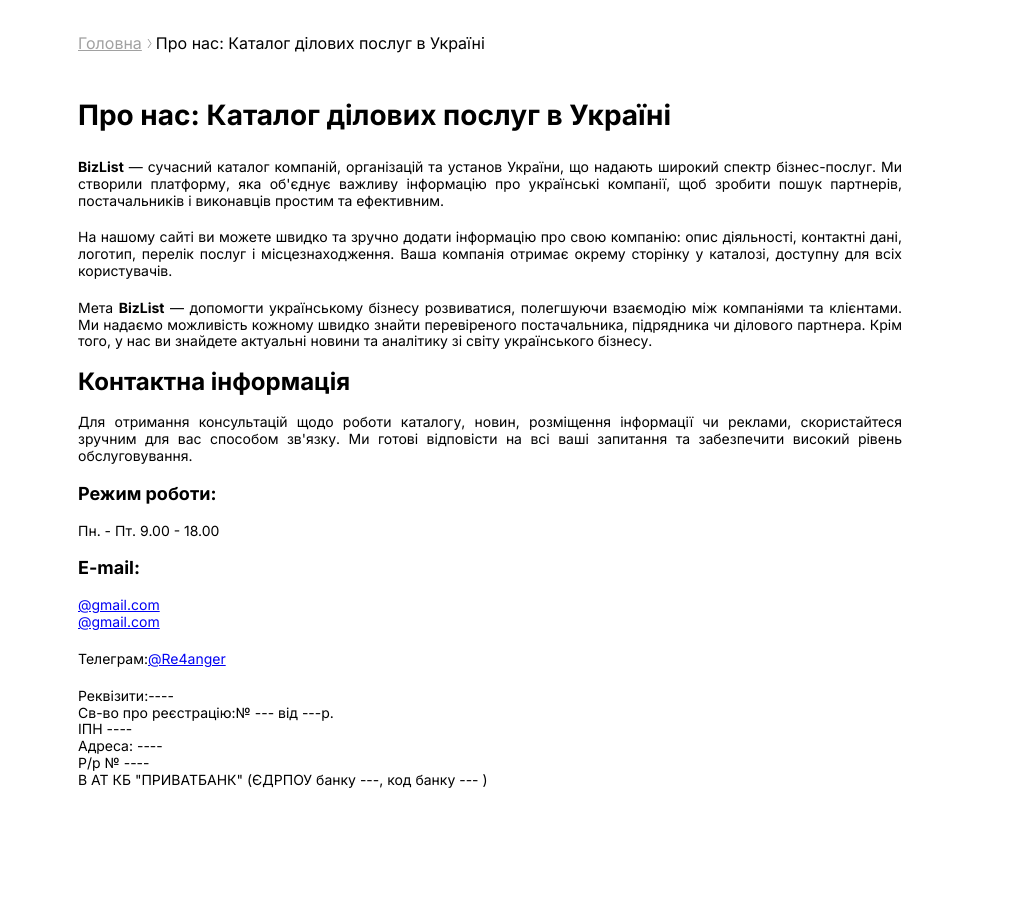
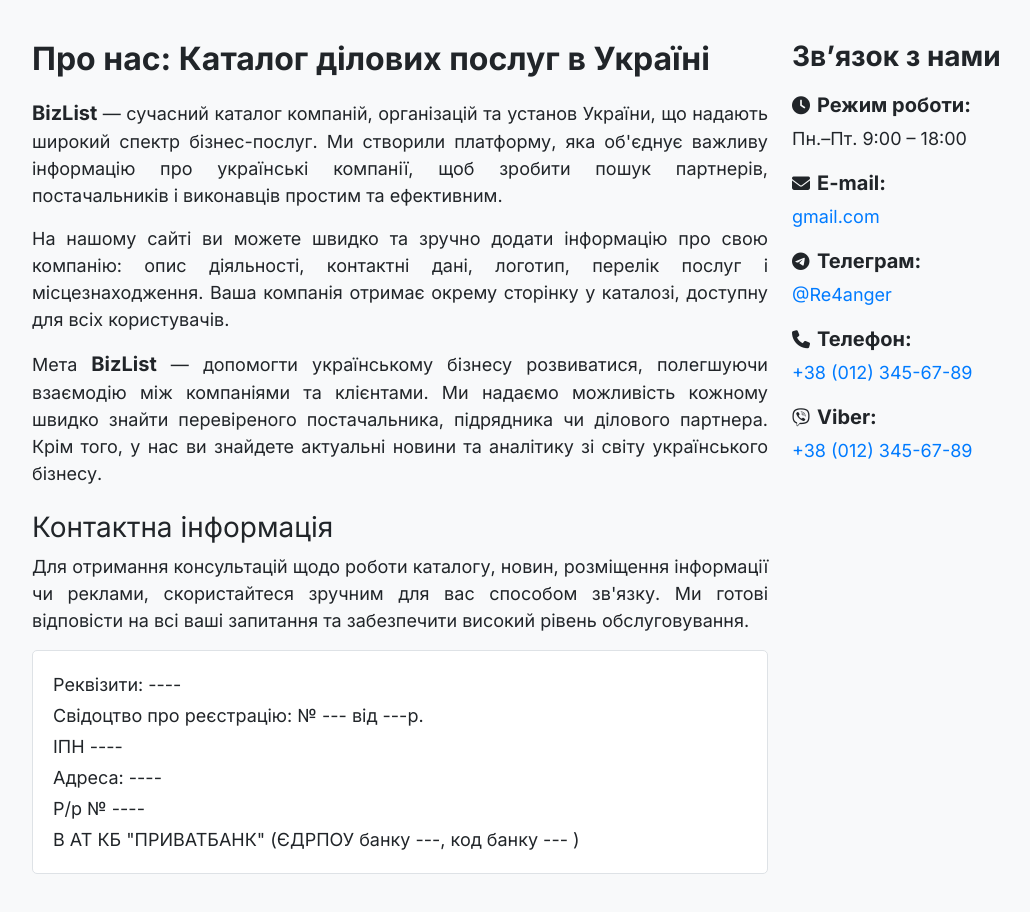
Before and after one commit to SanyaREZYA/business_catalog, a website: page html/aboutus.html in a window 1280 px wide. Shown: the whole page, without its empty margins (50-1080 px from the left). Before the commit the page ends 861 px from the top, so only its background shows below. Drawn offline with nearby package versions, Linux system fonts and the light colour scheme.

Commit message:
Version 2. Change css and html file

```diff
--- a/css/aboutus.css
+++ b/css/aboutus.css
@@ -1,91 +1,81 @@
-body,html{
-    width: 100%;
-    height: 100%;
-}
- body{
-    line-height: 1;
-     font-family: 'Inter', sans-serif;
+/* Загальні стилі */
+body {
+    font-family: 'Inter', sans-serif;
     font-size: 1rem;
-
-}
-.page{
-    width: 100%;
-    height: 100%;
+    background-color: #f8f9fa;
+    margin: 0;
+    padding: 0;
 }
 
-.breadcrumbs{
-    display: flex;
-    justify-content: center;
-    padding: 35px 0 10px 0;
+/* Заголовок статті */
+.article-title {
+    font-weight: 700;
+    margin-bottom: 20px;
+}
 
+/* Вирівнювання тексту */
+.text-justify {
+    text-align: justify;
 }
-.breadcrumbs-list{
-    display: flex;
-    gap:14px;
+
+/* Контактна інформація */
+.contact-info i {
+    width: 20px;
 }
-.breadcrumbs__item.link {
-    position: relative;
-    color: #a1a1a1;
-    -webkit-transition: color .5s ease;
-    transition: color .5s ease;
+
+/* Контейнер з реквізитами */
+.text-container {
+    background-color: #ffffff;
+    padding: 20px;
+    border: 1px solid #dee2e6;
+    border-radius: 5px;
 }
-.breadcrumbs__item.link::after {
-    content: "";
-    position: absolute;
-    top: calc(50% - 6px);
-    right: -10px;
-    width: 5px;
-    height: 12px;
-    background: url(/images/arrow.svg) center / 100% no-repeat;
 
+/* Відступ секцій */
+.section-padding {
+    padding: 40px 0;
 }
-.article{
-    display: flex;
-    justify-content: center;
-    padding: 20px 0;
-    width: 100%;
-    height: 100%;
+
+/* Посилання в контактах */
+.contact-info a {
+    color: #007bff;
+    text-decoration: none;
 }
-.article_main{
-    max-width: calc(100% - 200px)
+
+.contact-info a:hover {
+    text-decoration: underline;
 }
-._container{
-    display: flex;
-    flex-direction: row;
-    height: 100%;
-    width: 80%;
-    gap:20px;
+
+/* Жирні заголовки */
+.contact-info strong {
+    display: inline-block;
+    margin-bottom: 5px;
+}
+p{
+    font-size: 18px;
 }
 strong{
-    font-weight: bolder;
+    font-size: 20px;
 }
-* {
-    box-sizing: border-box;
+h4{
+    font-size: 28px;
 }
-p{
-    line-height: 120%;
-    text-align: justify;
-    font-size: 14px;
+/* Адаптивність для мобільних */
+@media (max-width: 767.98px) {
+    .article-title {
+        font-size: 24px;
+    }
+
+    .section-padding {
+        padding: 20px 0;
+    }
+
+    .text-container {
+        padding: 15px;
+    }
+
+    .contact-info i {
+        width: auto;
+        margin-right: 5px;
+    }
 }
-.info{
-    padding-top: 20px;
-    display: flex;
-    flex-direction: column;
-    gap: 20px;
-}
-a{
-    color: #0202f3;
-}
-h1,h2,h3{
-    font-weight: bolder;
-}
-h1{
-    font-size: 28px;
-    margin-bottom: 10px;
-}
-h2{
-    font-size: 24px;
-}
-h3{
-    font-size: 18px;
-}
--- a/html/aboutus.html
+++ b/html/aboutus.html
@@ -1,74 +1,81 @@
-<!--Сторінка з інформацією про нас (про сайт)-->
 <!DOCTYPE html>
-<html lang="en">
+<html lang="uk">
 <head>
   <meta charset="UTF-8">
-  <title>Bizlist</title>
-  <link rel="stylesheet" href="/css/reset.css">
+  <meta name="viewport" content="width=device-width, initial-scale=1">
+  <title>Про нас | BizList</title>
+  <link href="https://cdn.jsdelivr.net/npm/bootstrap@5.3.3/dist/css/bootstrap.min.css" rel="stylesheet">
+  <link href="https://fonts.googleapis.com/css2?family=Inter:wght@400;600;700&display=swap" rel="stylesheet">
+  <link rel="stylesheet" href="https://cdnjs.cloudflare.com/ajax/libs/font-awesome/6.4.0/css/all.min.css">
   <link rel="stylesheet" href="/css/main.css">
   <link rel="stylesheet" href="/css/aboutus.css">
-  <link href="https://fonts.googleapis.com/css2?family=Inter:wght@400;500;700&display=swap" rel="stylesheet">
+
 </head>
 <body>
+
 <header class="">
+</header>
 
-</header>
-<main class="page">
-  <div class="breadcrumbs">
-    <div class="_container">
-      <ul class="breadcrumbs-list">
-        <li><a href="https://dipfo.com.ua/" class="breadcrumbs__item link">Головна</a></li>
-        <li class="breadcrumbs_item">Про нас:  Каталог ділових послуг в Україні</li>
-      </ul>
-    </div>
-  </div>
-  <div class="article">
-      <div class="_container">
-        <div class="article_main">
-          <div class="info">
-            <h1>Про нас:  Каталог ділових послуг в Україні</h1>
-            <p>
-              <strong>BizList</strong>
-              — сучасний каталог компаній, організацій та установ України, що надають широкий спектр бізнес-послуг.
-              Ми створили платформу, яка об'єднує важливу інформацію про українські компанії,
-              щоб зробити пошук партнерів, постачальників і виконавців простим та ефективним.
-            </p>
-            <p>На нашому сайті ви можете швидко та зручно додати інформацію про свою компанію: опис діяльності, контактні дані, логотип, перелік послуг і місцезнаходження. Ваша компанія отримає окрему сторінку у каталозі, доступну для всіх користувачів.</p>
-            <p>Мета <strong>BizList</strong> — допомогти українському бізнесу розвиватися, полегшуючи взаємодію між компаніями та клієнтами. Ми надаємо можливість кожному швидко знайти перевіреного постачальника, підрядника чи ділового партнера. Крім того, у нас ви знайдете актуальні новини та аналітику зі світу українського бізнесу.</p>
-            <h2>Контактна інформація</h2>
-            <p>Для отримання консультацій щодо роботи каталогу, новин, розміщення інформації чи реклами, скористайтеся зручним для вас способом зв'язку. Ми готові відповісти на всі ваші запитання та забезпечити високий рівень обслуговування.</p>
-            <h3>Режим роботи:</h3>
-            <p>Пн. - Пт. 9.00 - 18.00</p>
-            <h3>E-mail:</h3>
-            <p>
-              <a href="">@gmail.com</a><br>
-              <a href="">@gmail.com</a>
-            </p>
-            <p>
-              Телеграм:<a href="">@Re4anger</a>
-            </p>
-            <p>
-              Реквізити:----
-              <br>
-              Cв-во про реєстрацію:№ --- від ---р.
-              <br>
-              ІПН ----
-              <br>
-              Адреса: ----
-              <br>
-              P/p № ----
-              <br>
-              В АТ КБ "ПРИВАТБАНК" (ЄДРПОУ банку ---, код банку --- )
-            </p>
+<main>
+  <section class="section-padding">
+    <div class="container">
+      <div class="row">
+        <!-- Основна інформація -->
+        <div class="col-lg-8">
+          <h2 class="article-title">Про нас: Каталог ділових послуг в Україні</h2>
+          <p class="text-justify">
+            <strong>BizList</strong> — сучасний каталог компаній, організацій та установ України, що надають широкий спектр бізнес-послуг. Ми створили платформу, яка об'єднує важливу інформацію про українські компанії, щоб зробити пошук партнерів, постачальників і виконавців простим та ефективним.
+          </p>
+          <p class="text-justify">
+            На нашому сайті ви можете швидко та зручно додати інформацію про свою компанію: опис діяльності, контактні дані, логотип, перелік послуг і місцезнаходження. Ваша компанія отримає окрему сторінку у каталозі, доступну для всіх користувачів.
+          </p>
+          <p class="text-justify">
+            Мета <strong>BizList</strong> — допомогти українському бізнесу розвиватися, полегшуючи взаємодію між компаніями та клієнтами. Ми надаємо можливість кожному швидко знайти перевіреного постачальника, підрядника чи ділового партнера. Крім того, у нас ви знайдете актуальні новини та аналітику зі світу українського бізнесу.
+          </p>
+
+          <div class="mt-4">
+            <h3>Контактна інформація</h3>
+            <p class="text-justify">Для отримання консультацій щодо роботи каталогу, новин, розміщення інформації чи реклами, скористайтеся зручним для вас способом зв'язку. Ми готові відповісти на всі ваші запитання та забезпечити високий рівень обслуговування.</p>
+
+            <div class="text-container mt-3">
+              <p class="mb-1">Реквізити: ----</p>
+              <p class="mb-1">Свідоцтво про реєстрацію: № --- від ---р.</p>
+              <p class="mb-1">ІПН ----</p>
+              <p class="mb-1">Адреса: ----</p>
+              <p class="mb-1">Р/р № ----</p>
+              <p class="mb-0">В АТ КБ "ПРИВАТБАНК" (ЄДРПОУ банку ---, код банку --- )</p>
+            </div>
           </div>
         </div>
+
+        <!-- Контакти -->
+        <div class="col-lg-4">
+          <div class="contact-info">
+            <h4 class="fw-bold mb-3">Зв’язок з нами</h4>
+
+            <p><i class="fa-solid fa-clock"></i> <strong>Режим роботи:</strong><br> Пн.–Пт. 9:00 – 18:00</p>
+
+            <p><i class="fa-solid fa-envelope"></i> <strong>E-mail:</strong><br>
+              <a href="mailto:gmail.com">gmail.com</a></p>
+
+            <p><i class="fa-brands fa-telegram"></i> <strong>Телеграм:</strong><br>
+              <a href="https://t.me/Re4anger">@Re4anger</a></p>
+
+            <p><i class="fa-solid fa-phone"></i> <strong>Телефон:</strong><br>
+              <a href="tel:+380123456789">+38 (012) 345-67-89</a></p>
+
+            <p><i class="fa-brands fa-viber"></i> <strong>Viber:</strong><br>
+              <a href="viber://chat?number=%2B380123456789">+38 (012) 345-67-89</a></p>
+          </div>
         </div>
+      </div>
     </div>
-  </div>
+  </section>
 </main>
+
 <footer class="">
+</footer>
 
-</footer>
-<script src="/js/aboutus.js"></script>
+<script src="https://cdn.jsdelivr.net/npm/bootstrap@5.3.3/dist/js/bootstrap.bundle.min.js"></script>
 </body>
 </html>
```
